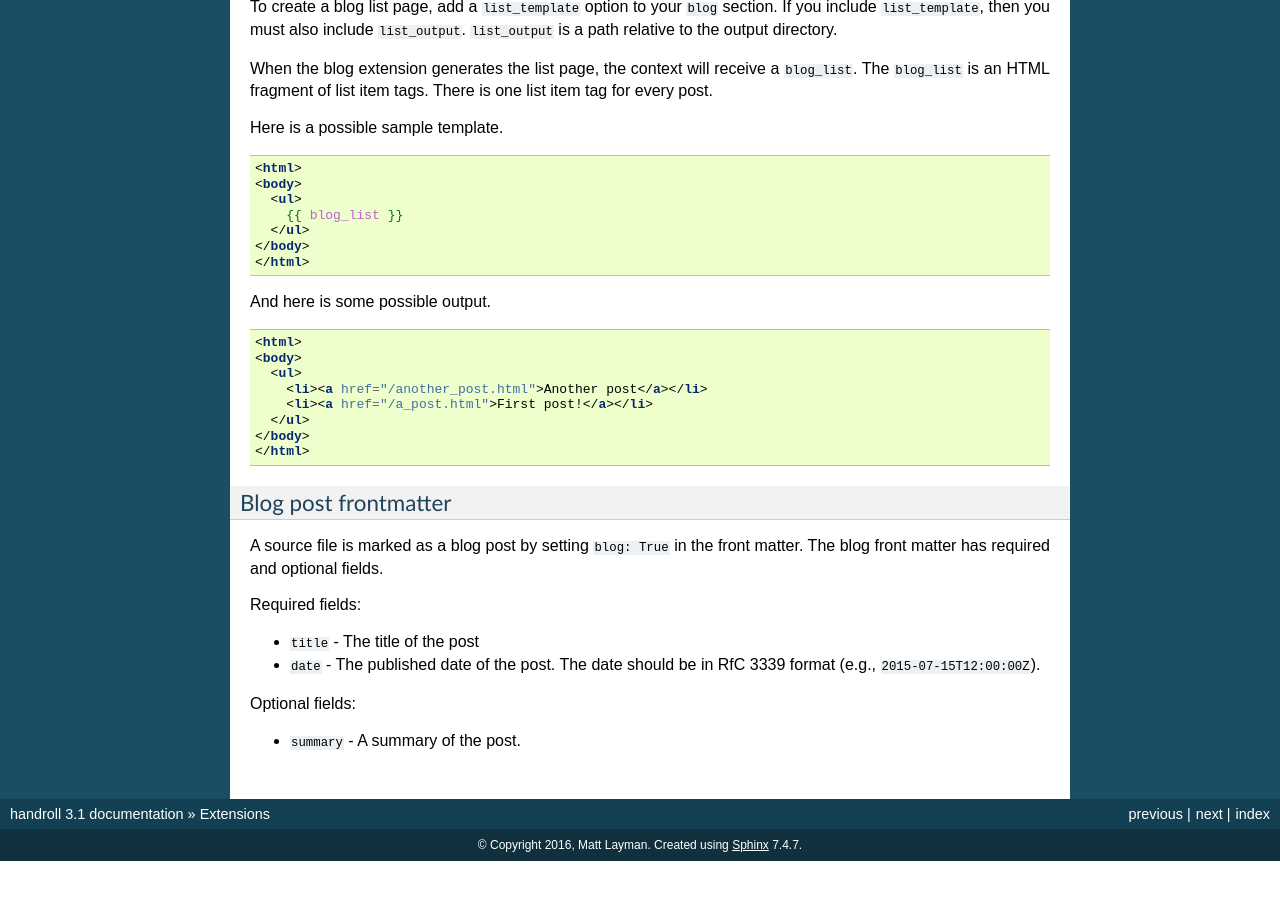
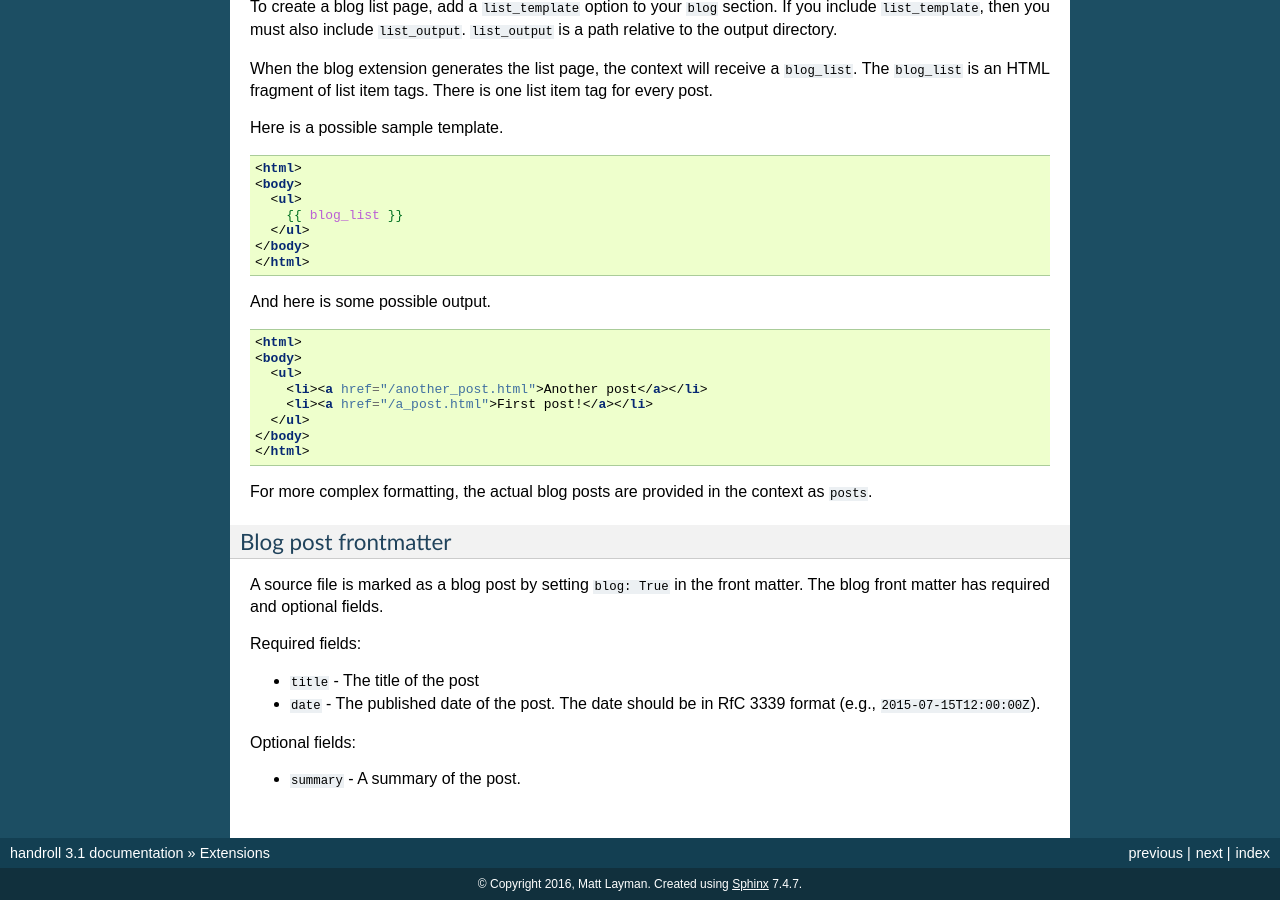
Before and after one commit to handroll/handroll, a Sphinx documentation site: the page built from docs/extensions.rst, in a window 1280 px wide and 900 px high, scrolled down 1191 px. Built offline with Sphinx 7.4.7, drawn with Linux system fonts in a browser that asks for light colours; before the commit the page ends 2052 px from its top, so only the background shows below that.

Commit message:
Expose the posts in the blog list context.

```diff
--- a/docs/extensions.rst
+++ b/docs/extensions.rst
@@ -115,6 +115,11 @@ And here is some possible output.
     </body>
     </html>
 
+For more complex formatting,
+the actual blog posts are provided
+in the context
+as ``posts``.
+
 Blog post frontmatter
 ~~~~~~~~~~~~~~~~~~~~~
 
--- a/docs/releases.rst
+++ b/docs/releases.rst
@@ -7,6 +7,8 @@ Version 3.1, In Development
 * Move version information into the ``handroll`` package
   so it is available at runtime.
 * Perform continuous integration testing on OS X.
+* Include ``posts`` in the blog feed list
+  to permit more complex list rendering.
 
 Version 3.0, Released March 7, 2016
 -----------------------------------
```
Also changed, not shown: 2 other files.
